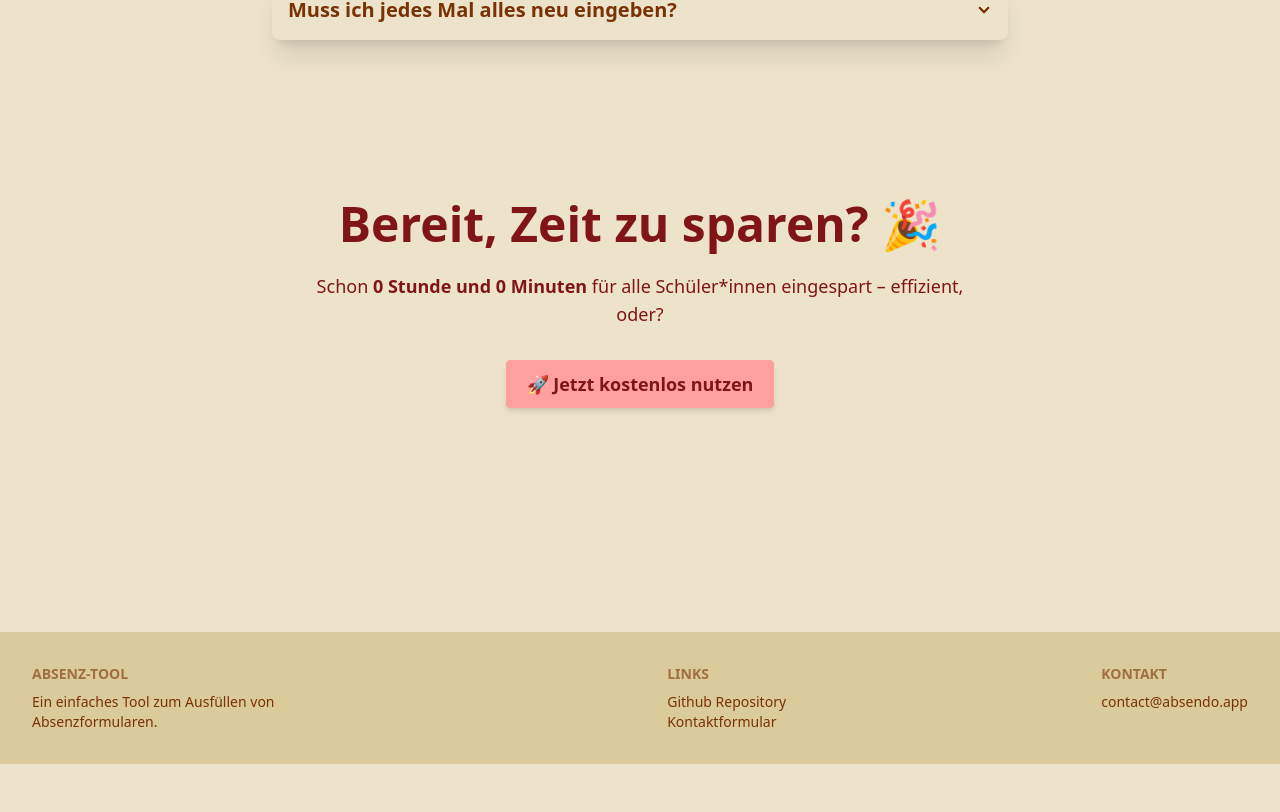
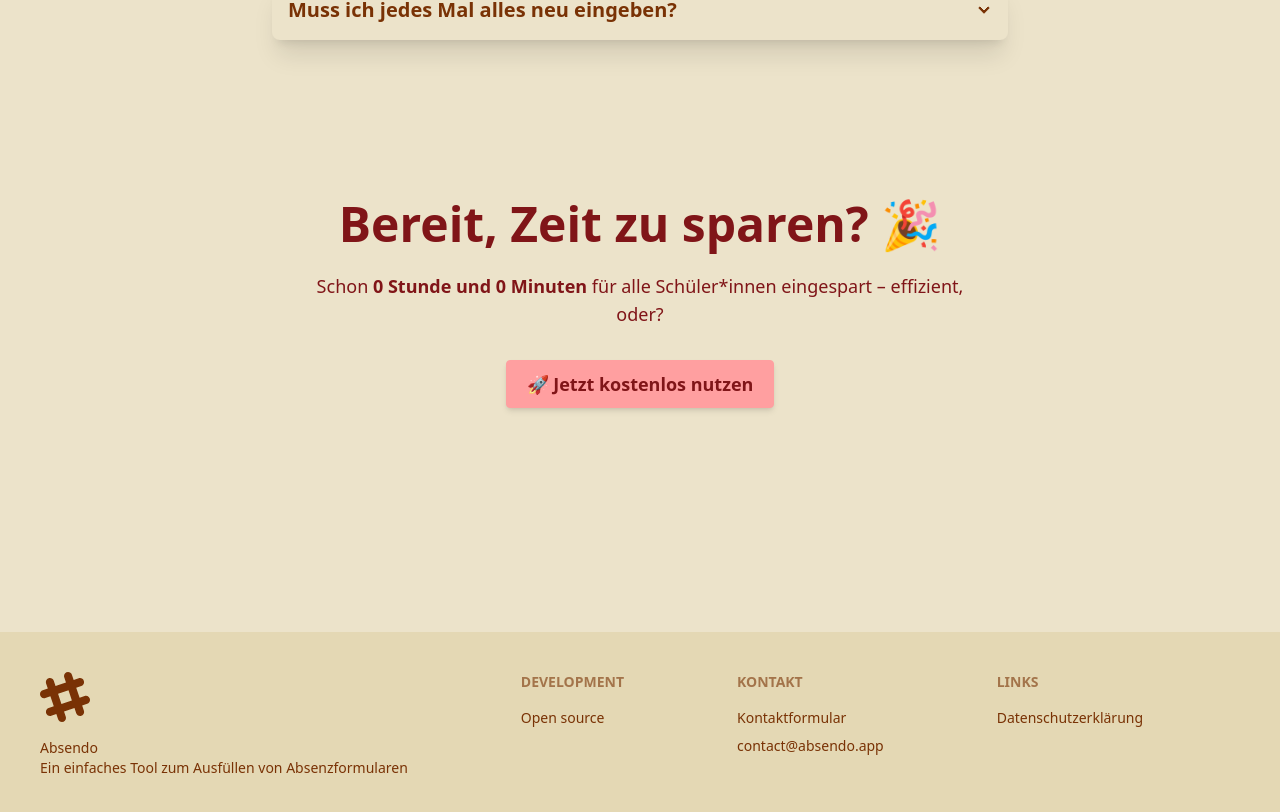
Before and after one commit to notacodes/absendo, a React (Vite) app: page / in a window 1280 px wide. Shown: the part 1980-2792 px from the top of the page. Before the commit the page ends 2744 px from the top, so only its background shows below. Built offline with nearby package versions, Linux system fonts and the light colour scheme; no server answers.

Commit message:
add Datenschutzerklärung and integrate into routing

```diff
--- /dev/null
+++ b/src/components/Datenschutz.tsx
@@ -0,0 +1,105 @@
+export default function Datenschutz() {
+    return (
+        <div className="max-w-4xl mx-auto p-8">
+            <h1 className="text-4xl font-bold mb-4">Datenschutzerklärung für Absendo</h1>
+            <p className="text-gray-700 mb-6">
+                Letzte Aktualisierung: 29. August 2025
+            </p>
+
+            {/* Einleitung */}
+            <section className="mb-6">
+                <h2 className="text-2xl font-semibold mb-2">1. Einleitung und Verantwortlichkeit</h2>
+                <p className="mb-2">
+                    Herzlich willkommen bei Absendo (im Folgenden «wir» oder «Absendo»). Wir nehmen den Schutz Ihrer persönlichen Daten sehr ernst. In dieser Datenschutzerklärung informieren wir Sie darüber, welche Daten wir erheben, wozu wir sie verwenden und welche Rechte Sie haben.
+                </p>
+                <p>
+                    Verantwortlich für die Datenverarbeitung ist:<br/>
+                    <strong>Jonathan Wirz</strong><br/>
+                    E-Mail: <a href="mailto:jonathan@absendo.app" className="text-blue-600 underline">jonathan@absendo.app</a>
+                </p>
+            </section>
+
+            <section className="mb-6">
+                <h2 className="text-2xl font-semibold mb-2">2. Erhebung und Verarbeitung personenbezogener Daten</h2>
+                <p className="mb-2">
+                    Grundsätzlich erheben wir personenbezogene Daten nur, wenn Sie uns diese freiwillig zur Verfügung stellen, z. B. im Rahmen der Registrierung oder der Nutzung unserer Dienste. Dazu gehören:
+                </p>
+                <ul className="list-disc ml-6 mb-2">
+                    <li>Stammdaten: Name, Vorname, E-Mail-Adresse, Geburtsdatum</li>
+                    <li>Kalenderdaten</li>
+                    <li>Daten zur Ausbildungsperson: Name, Vorname, E-Mail-Adresse und Telefonnummer der Ausbildungsperson in der Lehre</li>
+                </ul>
+                <p className="mb-2 font-semibold">Besonders schützenswerte Daten</p>
+                <p>
+                    Um die Funktion des Absenzenformulars zu erfüllen, verarbeiten wir auch Informationen zum Grund Ihrer Abwesenheit (z. B. Krankheit). Diese Daten sind gemäss dem Schweizer Datenschutzgesetz (DSG) besonders schützenswert. Wir verarbeiten diese Informationen ausschliesslich für den von Ihnen bestimmten Zweck und speichern sie mit speziellen Sicherheitsvorkehrungen.
+                </p>
+            </section>
+
+            <section className="mb-6">
+                <h2 className="text-2xl font-semibold mb-2">3. Zweck der Datenverarbeitung</h2>
+                <p>
+                    Wir verwenden die erhobenen Daten ausschliesslich, um das Absenzenformular für Sie zu erstellen und die Funktionalität unserer App zu gewährleisten. Eine weitere Nutzung oder Weitergabe Ihrer Daten findet nicht statt, es sei denn, Sie haben ausdrücklich zugestimmt oder wir sind gesetzlich dazu verpflichtet.
+                </p>
+            </section>
+
+            <section className="mb-6">
+                <h2 className="text-2xl font-semibold mb-2">4. Rechtsgrundlage</h2>
+                <p>
+                    Die Verarbeitung Ihrer Daten erfolgt ausschliesslich auf Grundlage Ihrer Einwilligung, die Sie uns bei der Registrierung erteilen. Sie haben das Recht, Ihre Einwilligung jederzeit zu widerrufen. Bitte beachten Sie, dass dies die Rechtmässigkeit der bis zum Widerruf erfolgten Verarbeitung nicht berührt.
+                </p>
+            </section>
+
+            <section className="mb-6">
+                <h2 className="text-2xl font-semibold mb-2">5. Datenübermittlung und Auftragsverarbeiter</h2>
+                <p className="mb-2 font-semibold">Hosting und Infrastruktur</p>
+                <p className="mb-2">
+                    Unsere Website und Ihre Daten werden auf einem Virtual Private Server (VPS) von Hostinger gehostet, der sich in Deutschland befindet. Deutschland bietet ein angemessenes Datenschutzniveau, das dem Schweizer DSG entspricht. Hostinger agiert hierbei als unser Auftragsverarbeiter und ist vertraglich dazu verpflichtet, Ihre Daten sicher und nach unseren Anweisungen zu verarbeiten.
+                </p>
+                <p className="mb-2 font-semibold">Anmeldung via Google und GitHub</p>
+                <p className="mb-2">
+                    Wenn Sie sich dazu entscheiden, sich über Google oder GitHub bei unserer App anzumelden, übermitteln Sie dabei gewisse Daten an diese Anbieter. Die Verarbeitung dieser Daten unterliegt den jeweiligen Datenschutzbestimmungen von Google bzw. GitHub. Wir empfehlen Ihnen, deren Datenschutzerklärungen zu lesen.
+                </p>
+            </section>
+
+            <section className="mb-6">
+                <h2 className="text-2xl font-semibold mb-2">6. Datensicherheit und Verschlüsselung</h2>
+                <p>
+                    Wir setzen umfassende technische und organisatorische Massnahmen ein, um Ihre Daten vor Verlust, Zerstörung, Zugriff, Veränderung und Verbreitung durch unbefugte Personen zu schützen. Alle Ihre persönlichen Daten sind durch eine End-zu-End-Verschlüsselung geschützt, sodass nur Sie und die von Ihnen autorisierten Empfänger Zugriff auf die Inhalte haben.
+                </p>
+            </section>
+
+            {/* Dauer der Datenspeicherung */}
+            <section className="mb-6">
+                <h2 className="text-2xl font-semibold mb-2">7. Dauer der Datenspeicherung</h2>
+                <p>
+                    Wir speichern Ihre personenbezogenen Daten so lange, wie es für die Erfüllung der Zwecke, für die sie erhoben wurden, notwendig ist. Sobald Ihr Nutzerkonto gelöscht wird, werden alle Ihre Daten unwiderruflich von unseren Servern entfernt.
+                    Um dem Grundsatz der Datensparsamkeit zu entsprechen, behalten wir uns das Recht vor, Daten von inaktiven Konten nach fünf Jahren der Inaktivität zu löschen.
+                </p>
+            </section>
+
+            {/* Rechte der Nutzer */}
+            <section className="mb-6">
+                <h2 className="text-2xl font-semibold mb-2">8. Ihre Rechte als betroffene Person</h2>
+                <p className="mb-2">
+                    Gemäss dem Schweizer Datenschutzgesetz (DSG) haben Sie verschiedene Rechte in Bezug auf Ihre persönlichen Daten. Um eines dieser Rechte auszuüben, kontaktieren Sie uns bitte per E-Mail unter <a href="mailto:jonathan@absendo.app" className="text-blue-600 underline">jonathan@absendo.app</a>.
+                </p>
+                <ul className="list-disc ml-6">
+                    <li>Recht auf Auskunft</li>
+                    <li>Recht auf Berichtigung</li>
+                    <li>Recht auf Löschung</li>
+                    <li>Recht auf Einschränkung der Verarbeitung</li>
+                    <li>Recht auf Datenübertragbarkeit</li>
+                    <li>Widerspruchsrecht</li>
+                </ul>
+            </section>
+
+            {/* Änderungen */}
+            <section className="mb-6">
+                <h2 className="text-2xl font-semibold mb-2">9. Änderungen dieser Datenschutzerklärung</h2>
+                <p>
+                    Wir behalten uns das Recht vor, diese Datenschutzerklärung jederzeit zu ändern. Wir werden Sie über wesentliche Änderungen informieren, indem wir die aktualisierte Version auf unserer Website veröffentlichen.
+                </p>
+            </section>
+        </div>
+    );
+}
--- a/src/components/Footer.tsx
+++ b/src/components/Footer.tsx
@@ -1,23 +1,41 @@
 function Footer() {
     return (
-        <footer className="footer p-8 bg-base-300 text-base-content">
-            <div className="container mx-auto flex flex-wrap justify-between gap-8 text-center md:text-left">
-                <div className="flex flex-col items-center md:items-start">
-                    <span className="footer-title">Absenz-Tool</span>
-                    <p className="max-w-xs">
-                        Ein einfaches Tool zum Ausfüllen von Absenzformularen.
-                    </p>
-                </div>
-                <div className="flex flex-col items-center md:items-start">
-                    <span className="footer-title">Links</span>
-                    <a className="link link-hover" href="https://github.com/notacodes/absendo" target="_blank">Github Repository</a>
-                    <a className="link link-hover" href="/contact">Kontaktformular</a>
-                </div>
-                <div className="flex flex-col items-center md:items-start">
-                    <span className="footer-title">Kontakt</span>
-                    <a className="link link-hover" href="mailto:contact@absendo.app">contact@absendo.app</a>
-                </div>
-            </div>
+        <footer className="footer sm:footer-horizontal bg-base-200 text-base-content p-10">
+            <aside className="flex flex-col items-center md:items-start gap-4">
+                <svg
+                    width="50"
+                    height="50"
+                    viewBox="0 0 24 24"
+                    xmlns="http://www.w3.org/2000/svg"
+                    fillRule="evenodd"
+                    clipRule="evenodd"
+                    className="fill-current"
+                >
+                    <path
+                        d="M22.672 15.226l-2.432.811.841 2.515c.33 1.019-.209 2.127-1.23 2.456-1.15.325-2.148-.321-2.463-1.226l-.84-2.518-5.013 1.677.84 2.517c.391 1.203-.434 2.542-1.831 2.542-.88 0-1.601-.564-1.86-1.314l-.842-2.516-2.431.809c-1.135.328-2.145-.317-2.463-1.229-.329-1.018.211-2.127 1.231-2.456l2.432-.809-1.621-4.823-2.432.808c-1.355.384-2.558-.59-2.558-1.839 0-.817.509-1.582 1.327-1.846l2.433-.809-.842-2.515c-.33-1.02.211-2.129 1.232-2.458 1.02-.329 2.13.209 2.461 1.229l.842 2.515 5.011-1.677-.839-2.517c-.403-1.238.484-2.553 1.843-2.553.819 0 1.585.509 1.85 1.326l.841 2.517 2.431-.81c1.02-.33 2.131.211 2.461 1.229.332 1.018-.21 2.126-1.23 2.456l-2.433.809 1.622 4.823 2.433-.809c1.242-.401 2.557.484 2.557 1.838 0 .819-.51 1.583-1.328 1.847m-8.992-6.428l-5.01 1.675 1.619 4.828 5.011-1.674-1.62-4.829z"/>
+                </svg>
+                <p className="text-center md:text-left">
+                    Absendo<br/>
+                    Ein einfaches Tool zum Ausfüllen von Absenzformularen
+                </p>
+            </aside>
+
+            <nav className="flex flex-col items-center md:items-start">
+                <h6 className="footer-title">Development</h6>
+                <a className="link link-hover" href="https://github.com/notacodes/absendo" target="_blank">Open
+                    source</a>
+            </nav>
+
+            <nav className="flex flex-col items-center md:items-start">
+                <h6 className="footer-title">Kontakt</h6>
+                <a className="link link-hover" href="/contact">Kontaktformular</a>
+                <a className="link link-hover" href="mailto:contact@absendo.app">contact@absendo.app</a>
+            </nav>
+
+            <nav className="flex flex-col items-center md:items-start">
+                <h6 className="footer-title">Links</h6>
+                <a className="link link-hover" href="/datenschutz">Datenschutzerklärung</a>
+            </nav>
         </footer>
     );
 }
--- /dev/null
+++ b/src/pages/DatenschutzPage.tsx
@@ -0,0 +1,14 @@
+import Navbar from "../components/Navbar.tsx";
+import Datenschutz from "../components/Datenschutz.tsx";
+import Footer from "../components/Footer.tsx";
+
+function Contact () {
+    return (
+        <div className={"min-h-screen bg-base-100"}>
+            <Navbar />
+            <Datenschutz/>
+            <Footer />
+        </div>
+    );
+}
+export default Contact;
--- a/src/routes.tsx
+++ b/src/routes.tsx
@@ -9,6 +9,7 @@
 import Profile from "./pages/Profile.tsx";
 import AllAbsences from "./pages/AllAbsences.tsx";
 import MaintenancePage from "./pages/Maintenance.tsx";
+import DatenschutzPage from "./pages/DatenschutzPage.tsx";
 
 function AppRoutes() {
     return (
@@ -25,6 +26,7 @@
                 <Route path="/profile" element={<Profile />} />
                 <Route path="/absences" element={<AllAbsences />} />
                 <Route path="/maintenance" element={<MaintenancePage />} />
+                <Route path="/datenschutz" element={<DatenschutzPage />} />
             </Routes>
         </Router>
     );
```
